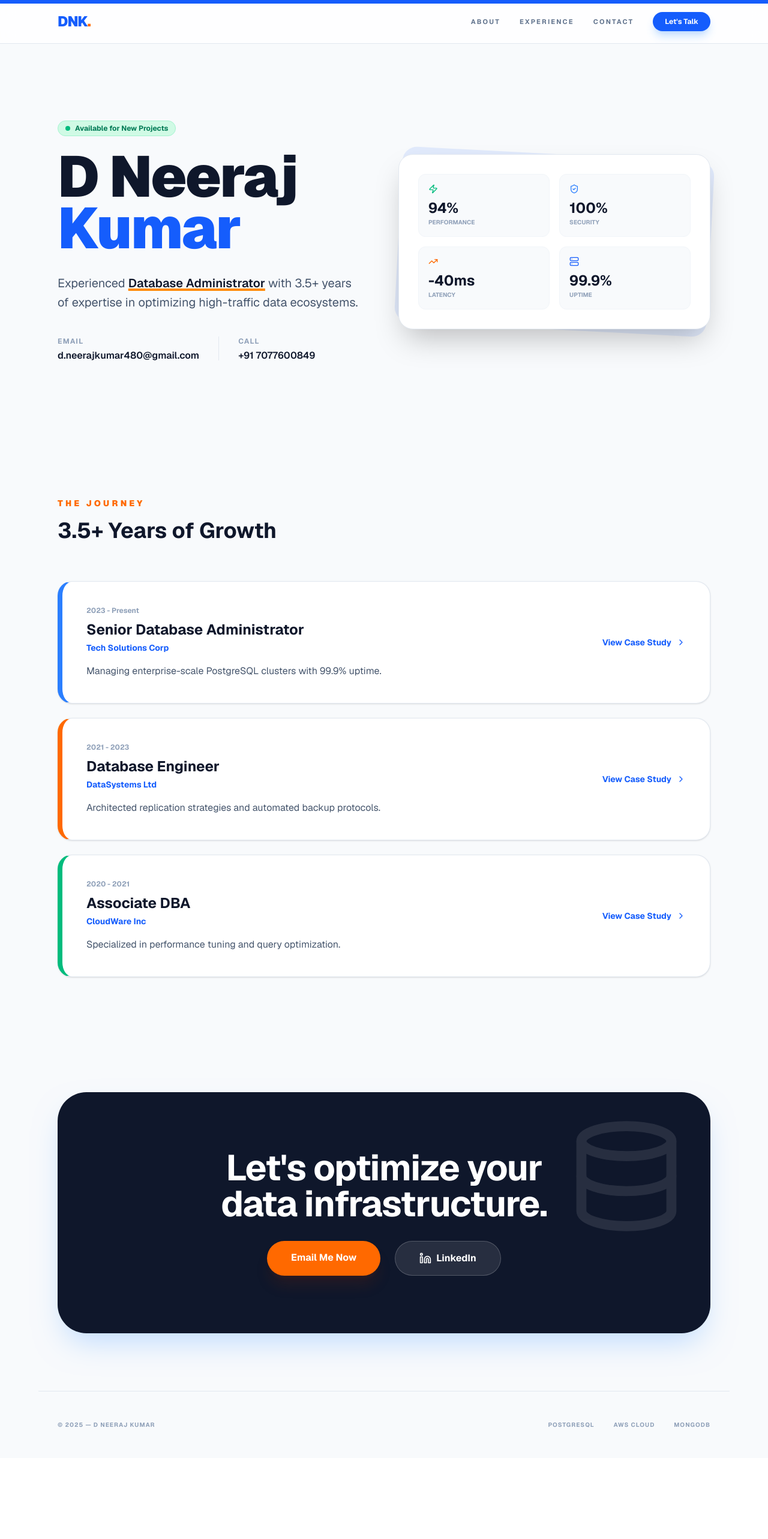
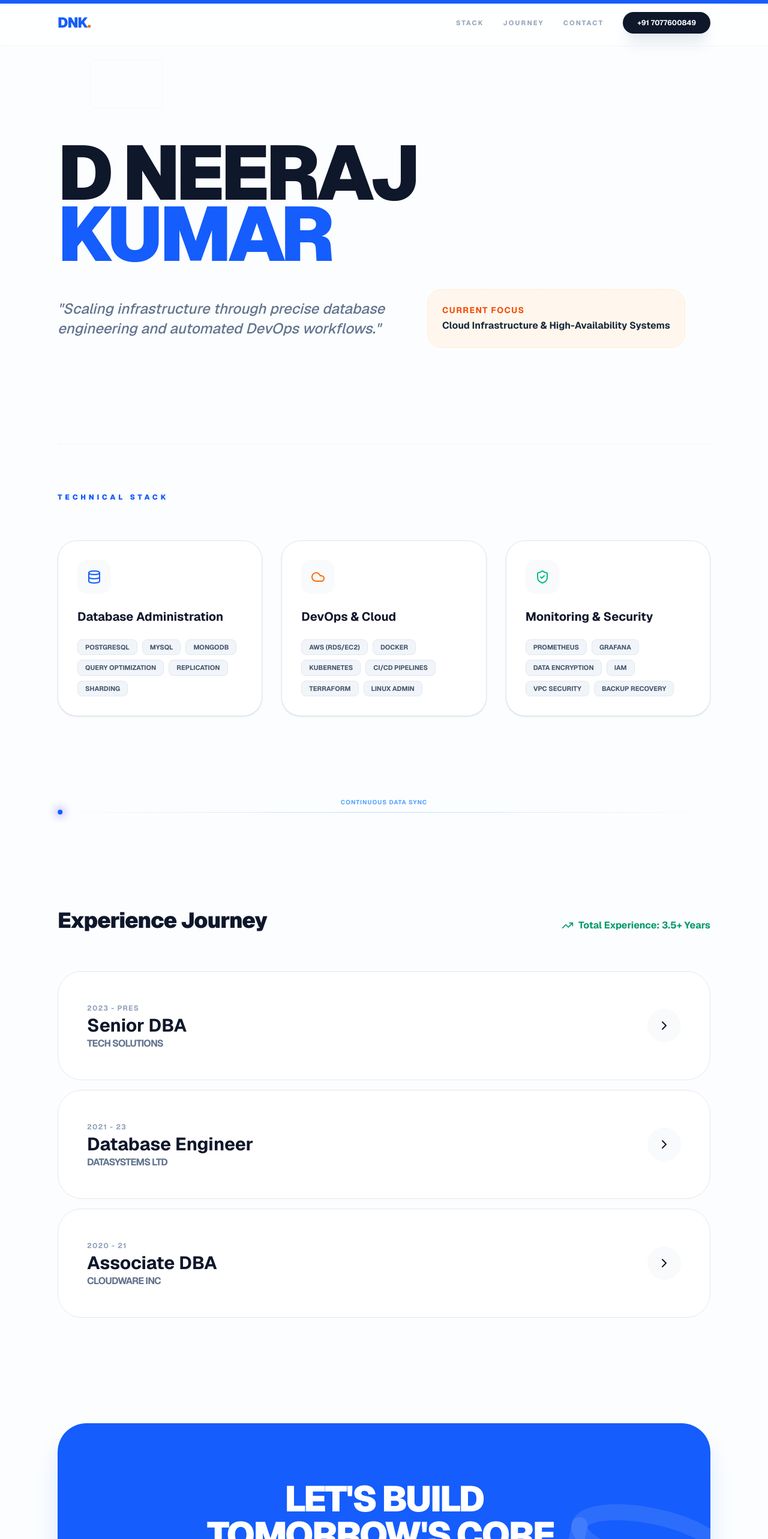
Before and after one commit to dneerajkumar/dneerajkumar.github.io, a Next.js app: page / in a window 1280 px wide. Shown: the top 2566 px of the page at 60% size. Before the commit the page ends 2431 px from the top, so only its background shows below. Built offline with nearby package versions, Linux system fonts and the light colour scheme.

Commit message:
Ultra: Added Database Schema background and DevOps skills

```diff
--- a/app/page.tsx
+++ b/app/page.tsx
@@ -1,168 +1,194 @@
 "use client";
 import React from 'react';
-import { motion, useScroll, useSpring } from 'framer-motion';
-import { Github, Linkedin, Mail, Database, Phone, ExternalLink, Server, ShieldCheck, Zap, TrendingUp, ChevronRight } from 'lucide-react';
+import { motion, useScroll, useSpring, useTransform } from 'framer-motion';
+import {
+  Github, Linkedin, Mail, Database, Phone, Server,
+  ShieldCheck, Zap, TrendingUp, ChevronRight,
+  Container, Cloud, Terminal, Workflow
+} from 'lucide-react';
 
 export default function NeerajPortfolio() {
   const { scrollYProgress } = useScroll();
   const scaleX = useSpring(scrollYProgress, { stiffness: 100, damping: 30 });
+  const schemaOpacity = useTransform(scrollYProgress, [0, 0.2], [0.5, 0.1]);
 
-  const experiences = [
+  const skillGroups = [
     {
-      year: "2023 - Present",
-      role: "Senior Database Administrator",
-      company: "Tech Solutions Corp",
-      color: "border-l-blue-500",
-      desc: "Managing enterprise-scale PostgreSQL clusters with 99.9% uptime."
+      title: "Database Administration",
+      icon: <Database className="text-blue-600" />,
+      skills: ["PostgreSQL", "MySQL", "MongoDB", "Query Optimization", "Replication", "Sharding"]
     },
     {
-      year: "2021 - 2023",
-      role: "Database Engineer",
-      company: "DataSystems Ltd",
-      color: "border-l-orange-500",
-      desc: "Architected replication strategies and automated backup protocols."
+      title: "DevOps & Cloud",
+      icon: <Cloud className="text-orange-500" />,
+      skills: ["AWS (RDS/EC2)", "Docker", "Kubernetes", "CI/CD Pipelines", "Terraform", "Linux Admin"]
     },
     {
-      year: "2020 - 2021",
-      role: "Associate DBA",
-      company: "CloudWare Inc",
-      color: "border-l-emerald-500",
-      desc: "Specialized in performance tuning and query optimization."
+      title: "Monitoring & Security",
+      icon: <ShieldCheck className="text-emerald-500" />,
+      skills: ["Prometheus", "Grafana", "Data Encryption", "IAM", "VPC Security", "Backup Recovery"]
     }
   ];
 
   return (
-    <div className="min-h-screen bg-[#f8fafc] text-slate-900 font-sans selection:bg-orange-100 selection:text-orange-900">
+    <div className="min-h-screen bg-[#fcfdfe] text-slate-900 font-sans selection:bg-blue-100 selection:text-blue-900 overflow-x-hidden">
 
-      {/* Top Progress Bar */}
-      <motion.div className="fixed top-0 left-0 right-0 h-1.5 bg-blue-600 z-[60] origin-left" style={{ scaleX }} />
+      {/* Scroll Progress */}
+      <motion.div className="fixed top-0 left-0 right-0 h-1.5 bg-blue-600 z-[70] origin-left" style={{ scaleX }} />
 
-      {/* Modern Navbar */}
-      <nav className="sticky top-0 z-50 bg-white/80 backdrop-blur-md border-b border-slate-200">
+      {/* BACKGROUND SCHEMA DECORATION */}
+      <motion.div
+        style={{ opacity: schemaOpacity }}
+        className="fixed inset-0 pointer-events-none z-0 overflow-hidden select-none"
+      >
+        <svg width="100%" height="100%" className="absolute top-0 left-0 opacity-[0.03]">
+          <pattern id="grid" width="100" height="100" patternUnits="userSpaceOnUse">
+            <path d="M 100 0 L 0 0 0 100" fill="none" stroke="currentColor" strokeWidth="1"/>
+          </pattern>
+          <rect width="100%" height="100%" fill="url(#grid)" />
+          {/* Visualizing Database Tables */}
+          <rect x="150" y="100" width="120" height="80" rx="8" fill="none" stroke="#2563eb" strokeWidth="2" />
+          <line x1="270" y1="140" x2="400" y2="250" stroke="#2563eb" strokeWidth="1" strokeDasharray="4" />
+          <rect x="400" y="250" width="120" height="80" rx="8" fill="none" stroke="#f97316" strokeWidth="2" />
+        </svg>
+      </motion.div>
+
+      {/* NAVBAR */}
+      <nav className="sticky top-0 z-50 bg-white/70 backdrop-blur-xl border-b border-slate-100">
         <div className="max-w-6xl mx-auto px-8 py-5 flex justify-between items-center">
-          <span className="font-black text-2xl tracking-tighter text-blue-600">DNK<span className="text-orange-500">.</span></span>
+          <motion.span whileHover={{ scale: 1.05 }} className="font-black text-2xl tracking-tighter text-blue-600 cursor-default">
+            DNK<span className="text-orange-500">.</span>
+          </motion.span>
           <div className="flex items-center gap-8">
-            <div className="hidden md:flex gap-8 text-[11px] font-bold uppercase tracking-[0.2em] text-slate-500">
-              <a href="#about" className="hover:text-blue-600 transition-colors">About</a>
-              <a href="#experience" className="hover:text-blue-600 transition-colors">Experience</a>
+            <div className="hidden md:flex gap-8 text-[11px] font-bold uppercase tracking-[0.2em] text-slate-400">
+              <a href="#skills" className="hover:text-blue-600 transition-colors">Stack</a>
+              <a href="#experience" className="hover:text-blue-600 transition-colors">Journey</a>
               <a href="#contact" className="hover:text-blue-600 transition-colors">Contact</a>
             </div>
-            <a href="tel:+917077600849" className="bg-blue-600 text-white px-5 py-2 rounded-full text-xs font-bold hover:bg-blue-700 transition-all shadow-lg shadow-blue-200">
-              Let's Talk
+            <a href="tel:+917077600849" className="bg-slate-900 text-white px-6 py-2.5 rounded-full text-xs font-bold hover:bg-blue-600 transition-all shadow-xl shadow-slate-200">
+              +91 7077600849
             </a>
           </div>
         </div>
       </nav>
 
-      <main className="max-w-6xl mx-auto px-8">
+      <main className="max-w-6xl mx-auto px-8 relative z-10">
 
-        {/* Hero Section */}
-        <section className="py-24 md:py-32 grid md:grid-cols-2 gap-12 items-center">
-          <motion.div initial={{ opacity: 0, x: -30 }} animate={{ opacity: 1, x: 0 }} transition={{ duration: 0.8 }}>
-            <div className="inline-flex items-center gap-2 px-3 py-1 rounded-full bg-emerald-100 border border-emerald-200 text-emerald-700 text-xs font-bold mb-6">
-              <span className="w-2 h-2 rounded-full bg-emerald-500 animate-pulse" />
-              Available for New Projects
-            </div>
-            <h1 className="text-6xl md:text-8xl font-black tracking-tight text-slate-900 leading-[0.9] mb-8">
-              D Neeraj <br /><span className="text-blue-600">Kumar</span>
+        {/* HERO */}
+        <section className="py-24 md:py-40">
+          <motion.div initial={{ opacity: 0, y: 20 }} animate={{ opacity: 1, y: 0 }} transition={{ duration: 0.8 }}>
+            <h1 className="text-7xl md:text-9xl font-black tracking-tighter text-slate-900 leading-[0.8] mb-10">
+              D NEERAJ <br /><span className="text-blue-600">KUMAR</span>
             </h1>
-            <p className="text-xl text-slate-600 leading-relaxed mb-10 max-w-lg">
-              Experienced <span className="text-slate-900 font-semibold underline decoration-orange-400 decoration-4">Database Administrator</span> with 3.5+ years of expertise in optimizing high-traffic data ecosystems.
-            </p>
-            <div className="flex gap-4">
-              <div className="flex flex-col">
-                <span className="text-xs font-bold text-slate-400 uppercase tracking-widest mb-1">Email</span>
-                <a href="mailto:d.neerajkumar480@gmail.com" className="font-semibold text-slate-900 hover:text-blue-600">d.neerajkumar480@gmail.com</a>
-              </div>
-              <div className="w-[1px] bg-slate-200 h-10 mx-4" />
-              <div className="flex flex-col">
-                <span className="text-xs font-bold text-slate-400 uppercase tracking-widest mb-1">Call</span>
-                <a href="tel:+917077600849" className="font-semibold text-slate-900 hover:text-blue-600">+91 7077600849</a>
-              </div>
-            </div>
-          </motion.div>
-
-          <motion.div
-            initial={{ opacity: 0, scale: 0.9 }}
-            animate={{ opacity: 1, scale: 1 }}
-            className="relative hidden md:block"
-          >
-            <div className="absolute inset-0 bg-blue-600 rounded-3xl rotate-3 opacity-10" />
-            <div className="relative bg-white p-8 rounded-3xl border border-slate-200 shadow-2xl">
-              <div className="grid grid-cols-2 gap-4">
-                {[
-                  { label: "Performance", val: "94%", color: "text-emerald-500", icon: <Zap size={16}/> },
-                  { label: "Security", val: "100%", color: "text-blue-500", icon: <ShieldCheck size={16}/> },
-                  { label: "Latency", val: "-40ms", color: "text-orange-500", icon: <TrendingUp size={16}/> },
-                  { label: "Uptime", val: "99.9%", color: "text-blue-600", icon: <Server size={16}/> },
-                ].map((stat, i) => (
-                  <div key={i} className="p-4 bg-slate-50 rounded-xl border border-slate-100">
-                    <div className={`${stat.color} mb-2`}>{stat.icon}</div>
-                    <div className="text-2xl font-bold text-slate-900">{stat.val}</div>
-                    <div className="text-[10px] font-bold uppercase text-slate-400">{stat.label}</div>
-                  </div>
-                ))}
+            <div className="flex flex-col md:flex-row gap-10 items-start md:items-center">
+              <p className="text-2xl text-slate-500 max-w-xl leading-snug font-medium italic">
+                "Scaling infrastructure through precise database engineering and automated DevOps workflows."
+              </p>
+              <div className="bg-orange-50 border border-orange-100 p-6 rounded-3xl">
+                <p className="text-sm font-bold text-orange-600 uppercase tracking-widest mb-1">Current Focus</p>
+                <p className="text-slate-800 font-bold">Cloud Infrastructure & High-Availability Systems</p>
               </div>
             </div>
           </motion.div>
         </section>
 
-        {/* Experience - Smooth Scroll Path */}
-        <section id="experience" className="py-24">
-          <div className="mb-16">
-            <h2 className="text-sm font-black uppercase tracking-[0.3em] text-orange-500 mb-4">The Journey</h2>
-            <h3 className="text-4xl font-bold text-slate-900">3.5+ Years of Growth</h3>
-          </div>
-
-          <div className="space-y-6">
-            {experiences.map((exp, idx) => (
+        {/* SKILLS SECTION (DBA + DEVOPS) */}
+        <section id="skills" className="py-20 border-t border-slate-100">
+          <h2 className="text-xs font-black uppercase tracking-[0.4em] text-blue-600 mb-16">Technical Stack</h2>
+          <div className="grid md:grid-cols-3 gap-8">
+            {skillGroups.map((group, i) => (
               <motion.div
-                key={idx}
-                whileHover={{ x: 10 }}
-                className={`p-10 bg-white border border-slate-200 rounded-3xl border-l-8 ${exp.color} shadow-sm hover:shadow-xl transition-all flex flex-col md:flex-row md:items-center justify-between gap-6`}
+                key={i}
+                whileHover={{ y: -10 }}
+                className="p-8 bg-white border border-slate-200 rounded-[2rem] shadow-sm hover:shadow-2xl transition-all"
               >
-                <div className="max-w-xl">
-                  <span className="text-xs font-bold text-slate-400 mb-2 block">{exp.year}</span>
-                  <h4 className="text-2xl font-bold text-slate-900 mb-1">{exp.role}</h4>
-                  <p className="text-blue-600 font-bold text-sm mb-4">{exp.company}</p>
-                  <p className="text-slate-600 leading-relaxed">{exp.desc}</p>
-                </div>
-                <div className="flex items-center gap-2 text-blue-600 font-bold text-sm cursor-pointer group">
-                  View Case Study <ChevronRight size={16} className="group-hover:translate-x-1 transition-transform" />
+                <div className="mb-6 p-4 bg-slate-50 w-fit rounded-2xl">{group.icon}</div>
+                <h3 className="text-xl font-bold mb-6">{group.title}</h3>
+                <div className="flex flex-wrap gap-2">
+                  {group.skills.map((skill, si) => (
+                    <span key={si} className="px-3 py-1 bg-slate-100 text-slate-600 text-[11px] font-bold rounded-lg border border-slate-200 uppercase">
+                      {skill}
+                    </span>
+                  ))}
                 </div>
               </motion.div>
             ))}
           </div>
         </section>
 
-        {/* Professional CTA */}
+        {/* DATA FLOW ANIMATION SECTION */}
+        <section className="py-20 hidden md:block">
+           <div className="h-[1px] bg-gradient-to-r from-transparent via-blue-200 to-transparent w-full relative">
+              <motion.div
+                animate={{ x: ["0%", "100%"] }}
+                transition={{ duration: 3, repeat: Infinity, ease: "linear" }}
+                className="absolute -top-1 w-2 h-2 bg-blue-600 rounded-full shadow-[0_0_15px_blue]"
+              />
+              <span className="absolute -top-6 left-1/2 -translate-x-1/2 text-[10px] font-bold text-blue-400 uppercase tracking-widest">Continuous Data Sync</span>
+           </div>
+        </section>
+
+        {/* EXPERIENCE */}
+        <section id="experience" className="py-20">
+          <div className="flex flex-col md:flex-row justify-between items-end mb-16 gap-4">
+            <h2 className="text-4xl font-black tracking-tight text-slate-900">Experience Journey</h2>
+            <div className="text-emerald-600 font-bold flex items-center gap-2">
+              <TrendingUp size={20} /> Total Experience: 3.5+ Years
+            </div>
+          </div>
+
+          <div className="space-y-4">
+            {[
+              { role: "Senior DBA", company: "Tech Solutions", date: "2023 - Pres", color: "blue" },
+              { role: "Database Engineer", company: "DataSystems Ltd", date: "2021 - 23", color: "orange" },
+              { role: "Associate DBA", company: "CloudWare Inc", date: "2020 - 21", color: "emerald" }
+            ].map((item, idx) => (
+              <motion.div
+                key={idx}
+                initial={{ opacity: 0, scale: 0.95 }}
+                whileInView={{ opacity: 1, scale: 1 }}
+                viewport={{ once: true }}
+                className="group p-8 md:p-12 bg-white border border-slate-200 rounded-[2.5rem] flex flex-col md:flex-row justify-between items-start md:items-center gap-6 hover:border-blue-200 transition-all cursor-default"
+              >
+                <div>
+                  <span className="text-xs font-bold text-slate-400 uppercase tracking-widest">{item.date}</span>
+                  <h4 className="text-3xl font-bold text-slate-900 group-hover:text-blue-600 transition-colors">{item.role}</h4>
+                  <p className="font-bold text-slate-500 uppercase tracking-tighter">{item.company}</p>
+                </div>
+                <div className="p-4 bg-slate-50 rounded-full group-hover:bg-blue-600 group-hover:text-white transition-all">
+                  <ChevronRight size={24} />
+                </div>
+              </motion.div>
+            ))}
+          </div>
+        </section>
+
+        {/* CONTACT SECTION */}
         <section id="contact" className="py-24">
-          <div className="bg-slate-900 rounded-[3rem] p-12 md:p-24 text-center relative overflow-hidden shadow-2xl shadow-blue-200">
-            <div className="absolute top-0 right-0 p-10 opacity-10 text-white">
-              <Database size={200} />
-            </div>
+          <div className="bg-blue-600 rounded-[3rem] p-12 md:p-24 text-center relative overflow-hidden shadow-2xl shadow-blue-200">
             <div className="relative z-10">
-              <h2 className="text-4xl md:text-6xl font-bold text-white mb-8 tracking-tight">Let's optimize your <br />data infrastructure.</h2>
-              <div className="flex flex-col md:flex-row justify-center gap-6">
-                <a href="mailto:d.neerajkumar480@gmail.com" className="bg-orange-500 text-white px-10 py-4 rounded-full font-bold hover:bg-orange-600 transition-all shadow-xl shadow-orange-900/20">
-                  Email Me Now
+              <h2 className="text-4xl md:text-6xl font-black text-white mb-8 tracking-tighter uppercase">Let's build <br />tomorrow's core.</h2>
+              <div className="flex flex-col md:flex-row justify-center gap-4">
+                <a href="mailto:d.neerajkumar480@gmail.com" className="bg-white text-blue-600 px-10 py-5 rounded-2xl font-black uppercase text-sm hover:scale-105 transition-transform flex items-center justify-center gap-3">
+                  <Mail size={18} /> d.neerajkumar480@gmail.com
                 </a>
-                <a href="https://linkedin.com" className="bg-white/10 text-white border border-white/20 px-10 py-4 rounded-full font-bold hover:bg-white/20 transition-all flex items-center justify-center gap-2">
-                  <Linkedin size={20} /> LinkedIn
+                <a href="tel:+917077600849" className="bg-blue-700 text-white border border-blue-400 px-10 py-5 rounded-2xl font-black uppercase text-sm hover:bg-blue-800 transition-all flex items-center justify-center gap-3">
+                  <Phone size={18} /> Schedule Call
                 </a>
               </div>
             </div>
+            {/* SCHEMA SVG REPEATED IN BACKGROUND OF CTA */}
+            <Database className="absolute -bottom-10 -right-10 w-80 h-80 text-white/10 rotate-12" />
           </div>
         </section>
 
       </main>
 
-      <footer className="max-w-6xl mx-auto px-8 py-12 border-t border-slate-200 flex flex-col md:flex-row justify-between items-center gap-4 text-slate-400 text-[10px] font-bold uppercase tracking-widest">
-        <p>© {new Date().getFullYear()} — D Neeraj Kumar</p>
-        <div className="flex gap-8">
-          <a href="#" className="hover:text-blue-600">PostgreSQL</a>
-          <a href="#" className="hover:text-blue-600">AWS Cloud</a>
-          <a href="#" className="hover:text-blue-600">MongoDB</a>
+      <footer className="max-w-6xl mx-auto px-8 py-12 border-t border-slate-100 flex justify-between items-center text-[10px] font-black uppercase tracking-[0.3em] text-slate-400">
+        <p>D Neeraj Kumar © {new Date().getFullYear()}</p>
+        <div className="flex gap-6">
+          <a href="#" className="hover:text-blue-600 transition-colors underline decoration-blue-200 underline-offset-4">LinkedIn</a>
+          <a href="#" className="hover:text-blue-600 transition-colors underline decoration-blue-200 underline-offset-4">GitHub</a>
         </div>
       </footer>
     </div>
```
